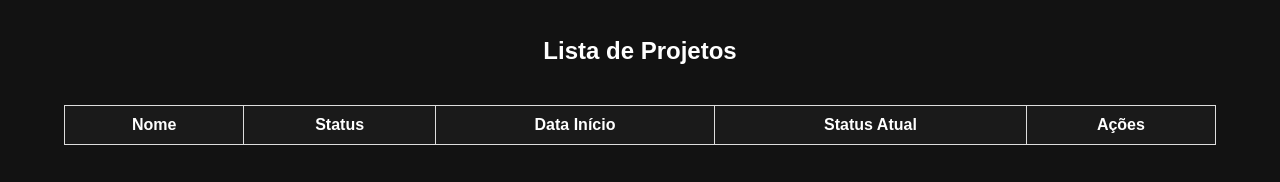
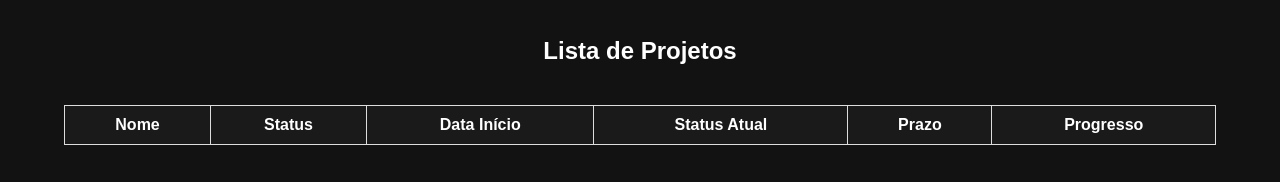
Before and after one commit to lucashebarros/relatorio_bi, a plain HTML site: page frontend/index.html in a window 1280 px wide. Shown: the part 121-303 px from the top of the page. Drawn offline with nearby package versions, Linux system fonts and the light colour scheme; no server answers.

Commit message:
Update index.html

```diff
--- a/frontend/index.html
+++ b/frontend/index.html
@@ -26,7 +26,8 @@
         <th>Status</th>
         <th>Data Início</th>
         <th>Status Atual</th>
-        <th>Ações</th>
+        <th>Prazo</th>
+        <th>Progresso</th>
       </tr>
     </thead>
     <tbody id="projects-table">
@@ -43,6 +44,7 @@
     <input type="text" id="nome" placeholder="Nome do Projeto" required>
     <select id="status" required>
       <option value="Em andamento">Em andamento</option>
+      <option value="Em finalização">Em finalização</option>
       <option value="Concluído">Concluído</option>
       <option value="Parado">Parado</option>
     </select>
@@ -65,6 +67,7 @@
     <label for="novo-status">Novo Status:</label>
     <select id="novo-status" required>
       <option value="Em andamento">Em andamento</option>
+      <option value="Em finalização">Em finalização</option>
       <option value="Concluído">Concluído</option>
       <option value="Parado">Parado</option>
     </select>
```
